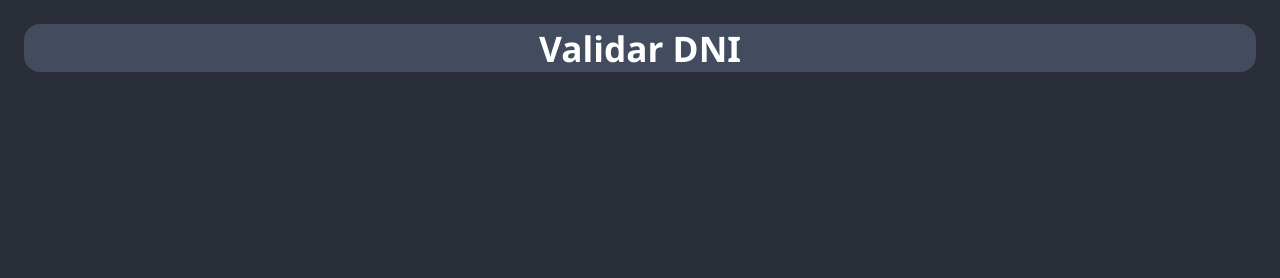
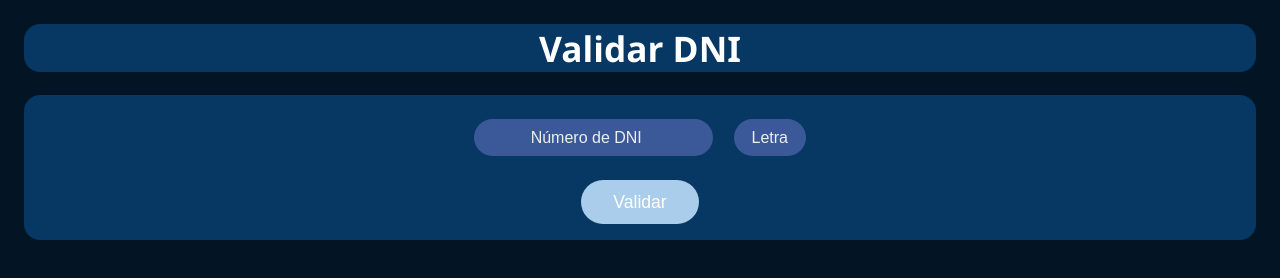
Before and after one commit to Rod138/5IV8_EstradaSevillanoRodrigo_AM, a plain HTML site: page DNI/dni.html in a window 1280 px wide. Drawn offline with Linux system fonts and the light colour scheme.

Commit message:
Terminar HTML y CSS

```diff
--- a/DNI/dni.html
+++ b/DNI/dni.html
@@ -10,5 +10,28 @@
     <header>
         <h1>Validar DNI</h1>
     </header>
+    <div>
+        <input
+            type="number"
+            id="dni-number"
+            class="numberField"
+            name="numbers"
+            placeholder="Número de DNI"
+            required
+        >
+
+        <input
+            type="text"
+            id="dni-letter"
+            class="letterField"
+            name="un_caracter"
+            maxlength="1"
+            placeholder="Letra"
+            required
+        >
+
+        <br>
+        <button id="validate-btn">Validar</button>
+    </div>
 </body>
 </html>
--- a/css/dnistyle.css
+++ b/css/dnistyle.css
@@ -1,16 +1,60 @@
 body{
-    background-color: #292e39;
+    background-color: #031424;
+    color: #ffffff;
     font-size: 1.1rem;
     font-family: 'Segoe UI', Tahoma, Geneva, Verdana, sans-serif;
 }
-
 h1{
     color: #ffffff;
     text-align: center;
 }
-
 header{
-    background-color: #434c5e;
+    background-color: #073763;
     margin: 1rem;
     border-radius: 1rem;
 }
+div{
+    background-color: #073763;
+    border-radius: 1rem;
+    padding: 1rem;
+    margin: 1rem;
+    text-align: center;
+}
+.numberField, .letterField {
+    text-align: center;
+    color: #ffffff;
+    background-color: #3b5998;
+    border: none;
+    border-radius: 1.5rem;
+    padding: 0.6rem 1rem;
+    margin: 0.5rem;
+    font-size: 1rem;
+    outline: none;
+    transition: all 0.3s ease;
+}
+.numberField:focus, .letterField:focus {
+    background-color: #2d4373;
+    box-shadow: 0 0 8px #a9cdeb;
+}
+.letterField {
+    width: 40px;
+}
+input::placeholder{
+    color: #EEE;
+}
+button {
+    background-color: #a9cdeb;
+    color: #ffffff;
+    border: none;
+    border-radius: 1.5rem;
+    padding: 0.7rem 2rem;
+    font-size: 1.1rem;
+    margin-top: 1rem;
+    cursor: pointer;
+    transition: all 0.3s ease;
+}
+button:hover {
+    background-color: #88b8d8;
+    transform: translateY(-2px);
+    box-shadow: 0 4px 8px rgba(0,0,0,0.3);
+}
```
